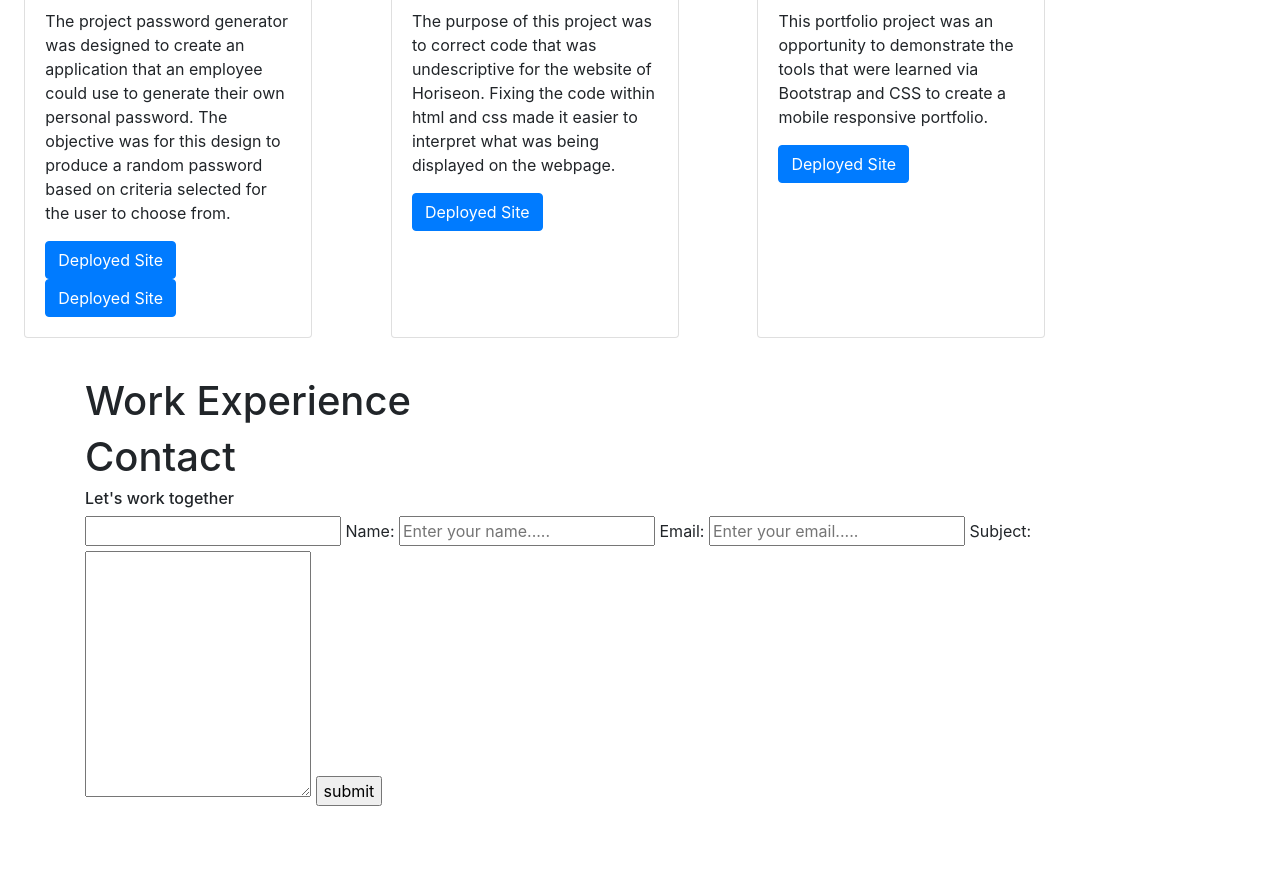
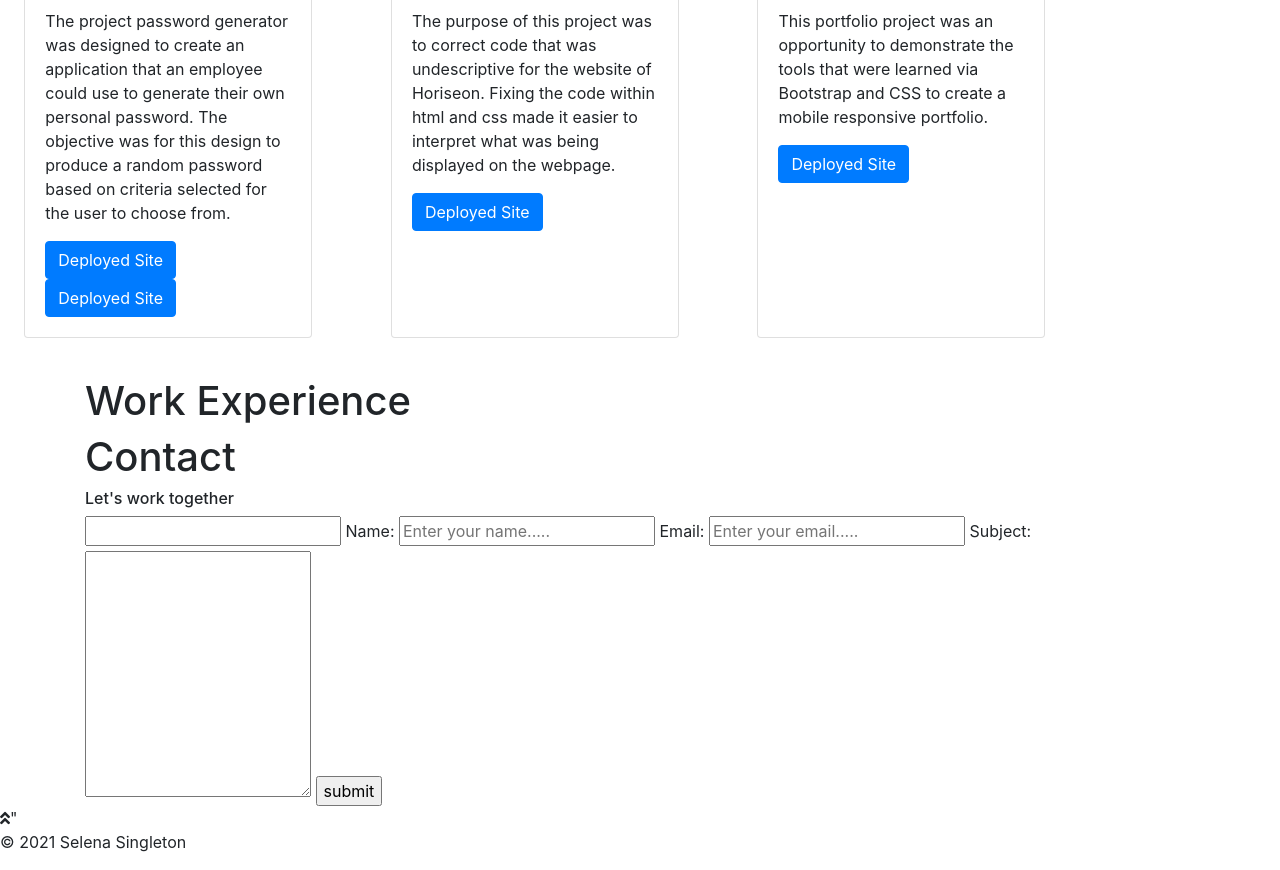
Before and after one commit to ssingle7/updated-portfolio-3, a plain HTML site: page index.html in a window 1280 px wide. Shown: the part 1146-2016 px from the top of the page. Before the commit the page ends 1952 px from the top, so only its background shows below. Drawn offline with nearby package versions, Linux system fonts and the light colour scheme; a small style sheet from the web is missing.

Commit message:
added footer with copyright

```diff
--- a/index.html
+++ b/index.html
@@ -183,6 +183,12 @@
                 </form>
             </div>
             </section>
+            <footer class="copyright">
+                <div class="up" id="up">
+                    <i class="fas fa-angle-double-up"></i>"
+                    <p>&copy; 2021 Selena Singleton</p>
+                </div>
+            </footer>
 
     <script src="https://ajax.googleapis.com/ajax/libs/jquery/3.3.1/jquery.min.js"></script>
     <script src="https://unpkg.com/aos@next/dist/aos.js"></script>
```
